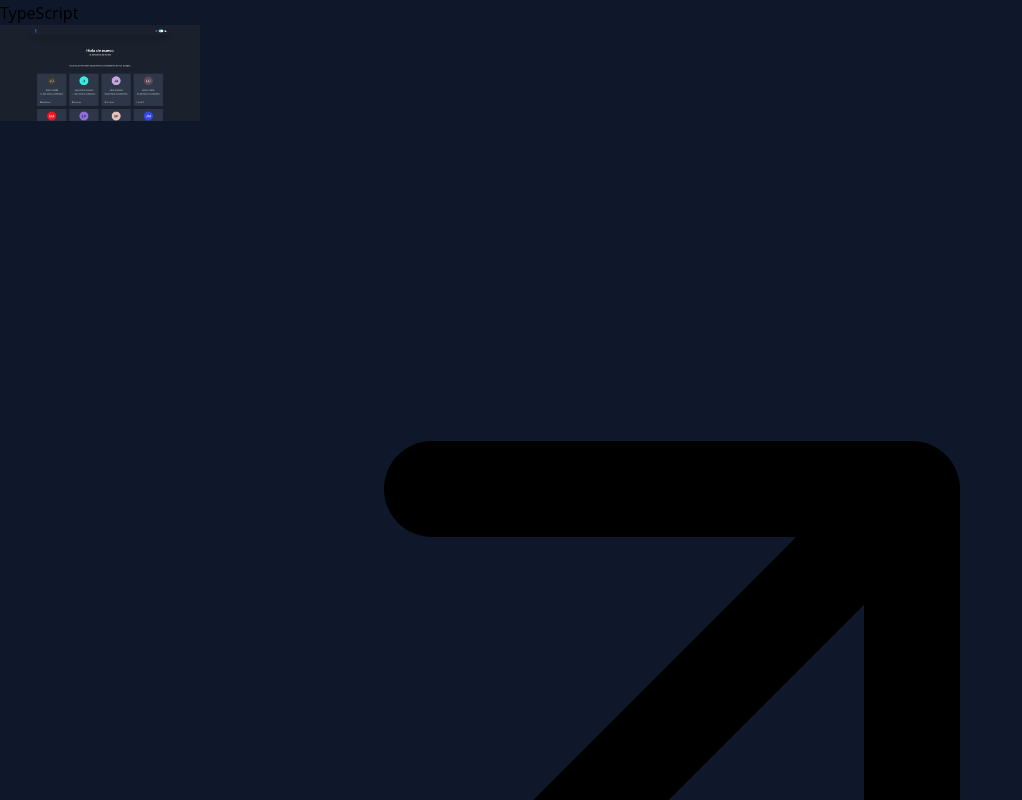
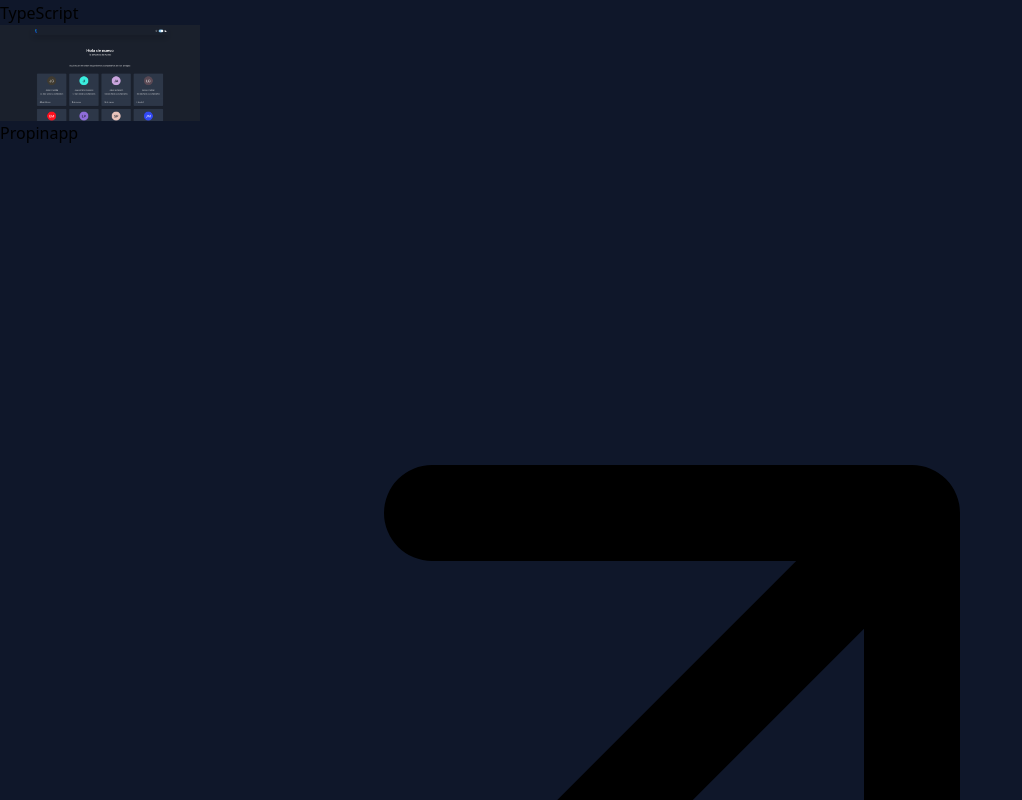
Before and after one commit to francocampaiola/v2, a Next.js app: page / in a window 1280 px wide. Shown: the part 8520-9320 px from the top of the page, without its empty margins (0-1022 px from the left). Built offline with nearby package versions, Linux system fonts and the light colour scheme.

Commit message:
add fixes and generals adds

```diff
--- a/src/components/Card/ProjectCard.js
+++ b/src/components/Card/ProjectCard.js
@@ -13,7 +13,7 @@ const ProjectCard = ({ name, description, image, technologies = [], url }) => {
               href={`${url}`}
               target="_blank"
               rel="noreferrer noopener"
-              aria-label="Build a Spotify Connected App (opens in a new tab)"
+              aria-label={name}
             >
               <span className="absolute -inset-x-4 -inset-y-2.5 hidden rounded md:-inset-x-6 md:-inset-y-4 lg:block"></span>
               <span>
@@ -51,7 +51,7 @@ const ProjectCard = ({ name, description, image, technologies = [], url }) => {
           </ul>
         </div>
         <img
-          alt="Build a Spotify Connected App Newline course marketing card"
+          alt={name}
           loading="lazy"
           width="200"
           height="48"
--- a/src/components/Sections/Projects/index.js
+++ b/src/components/Sections/Projects/index.js
@@ -1,8 +1,7 @@
-"use client"
+"use client";
 import React from "react";
 import { useLanguage } from "@/context/LanguageContext";
 import ProjectCard from "../../Card/ProjectCard";
-import Link from "next/link";
 
 const Projects = () => {
   const { language } = useLanguage();
@@ -15,12 +14,13 @@ const Projects = () => {
     >
       <div className="sticky top-0 z-20 -mx-6 mb-4 w-screen bg-slate-900/75 px-6 py-5 backdrop-blur md:-mx-12 md:px-12 lg:sr-only lg:relative lg:top-auto lg:mx-auto lg:w-full lg:px-0 lg:py-0 lg:opacity-0">
         <h2 className="text-sm font-bold uppercase tracking-widest text-slate-200 lg:sr-only">
-          Projects
+          {language === "es" ? "Projectos" : "Projects"}
         </h2>
       </div>
       <div>
         <ul className="group/list">
           {language === "es" ? (
+            <>
               <ProjectCard
                 name={"Cumpleanito"}
                 description={
@@ -30,7 +30,27 @@ const Projects = () => {
                 technologies={["Next.js", "ChakraUI", "TypeScript"]}
                 url="https://cumpleanito.app"
               />
+              <ProjectCard
+                name={"Propinapp"}
+                description={
+                  "Propinapp es una aplicación para calcular la propina de una cuenta. Incluye una simulación para agregar dinero a tu cuenta y poder brindarle propina a distintas personas."
+                }
+                image={"propinapp.png"}
+                technologies={["Vue.js", "Vuetify", "JavaScript"]}
+                url={"https://propinapp-2.vercel.app/"}
+              />
+              <ProjectCard
+                name={"Portfolio"}
+                description={
+                  "Portfolio es mi portafolio personal, donde puedes ver mis proyectos y contactarme."
+                }
+                image={"portfolio.png"}
+                technologies={["Next.js", "TailwindCSS", "JavaScript"]}
+                url={"francocampaiola.com"}
+              />
+            </>
           ) : (
+            <>
               <ProjectCard
                 name={"Cumpleanito"}
                 description={
@@ -40,12 +60,28 @@ const Projects = () => {
                 technologies={["Next.js", "ChakraUI", "TypeScript"]}
                 url="https://cumpleanito.app"
               />
+              <ProjectCard
+                name={"Propinapp"}
+                description={
+                  "Propinapp is an application to calculate the tip of a bill. It includes a simulation to add money to your account and be able to tip different people."
+                }
+                image={"propinapp.png"}
+                technologies={["Vue.js", "Vuetify", "JavaScript"]}
+                url={"https://propinapp-2.vercel.app/"}
+              />
+              <ProjectCard
+                name={"Portfolio"}
+                description={
+                  "Portfolio is my personal portfolio, where you can see my projects and contact me."
+                }
+                image={"portfolio.png"}
+                technologies={["Next.js", "TailwindCSS", "JavaScript"]}
+                url={"https://francocampaiola.com"}
+              />
+            </>
           )}
-
-          <ProjectCard />
-          <ProjectCard />
         </ul>
-        <div className="mt-12">
+        {/* <div className="mt-12">
           <Link
             className="inline-flex items-center leading-tight font-semibold text-slate-200 group"
             aria-label="View Full Project Archive"
@@ -75,7 +111,7 @@ const Projects = () => {
               </span>
             </span>
           </Link>
-        </div>
+        </div> */}
       </div>
     </section>
   );
```
Also changed, not shown: public/portfolio.png (added), public/propinapp.png (added). Lines whose indentation alone changed are shown as unchanged.
